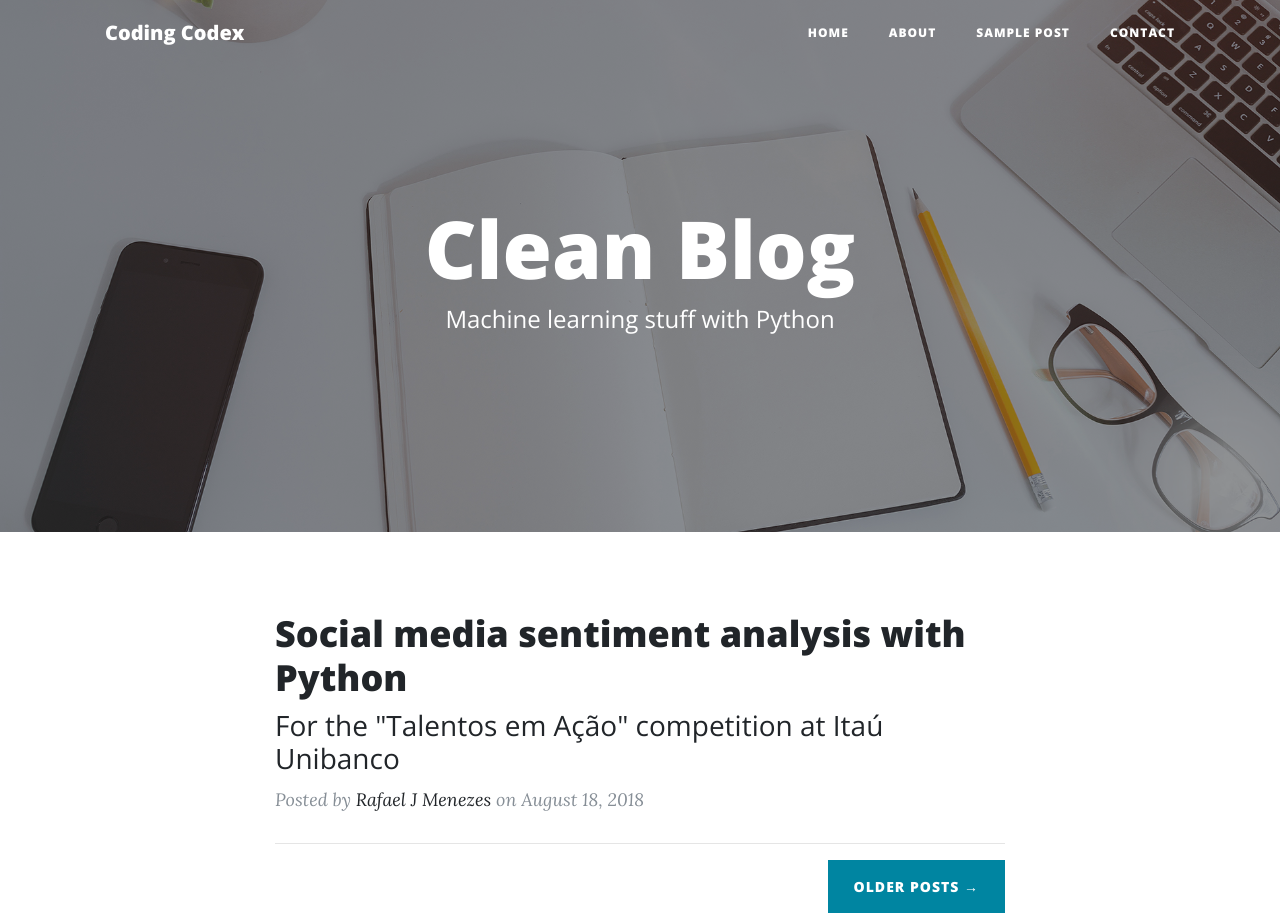
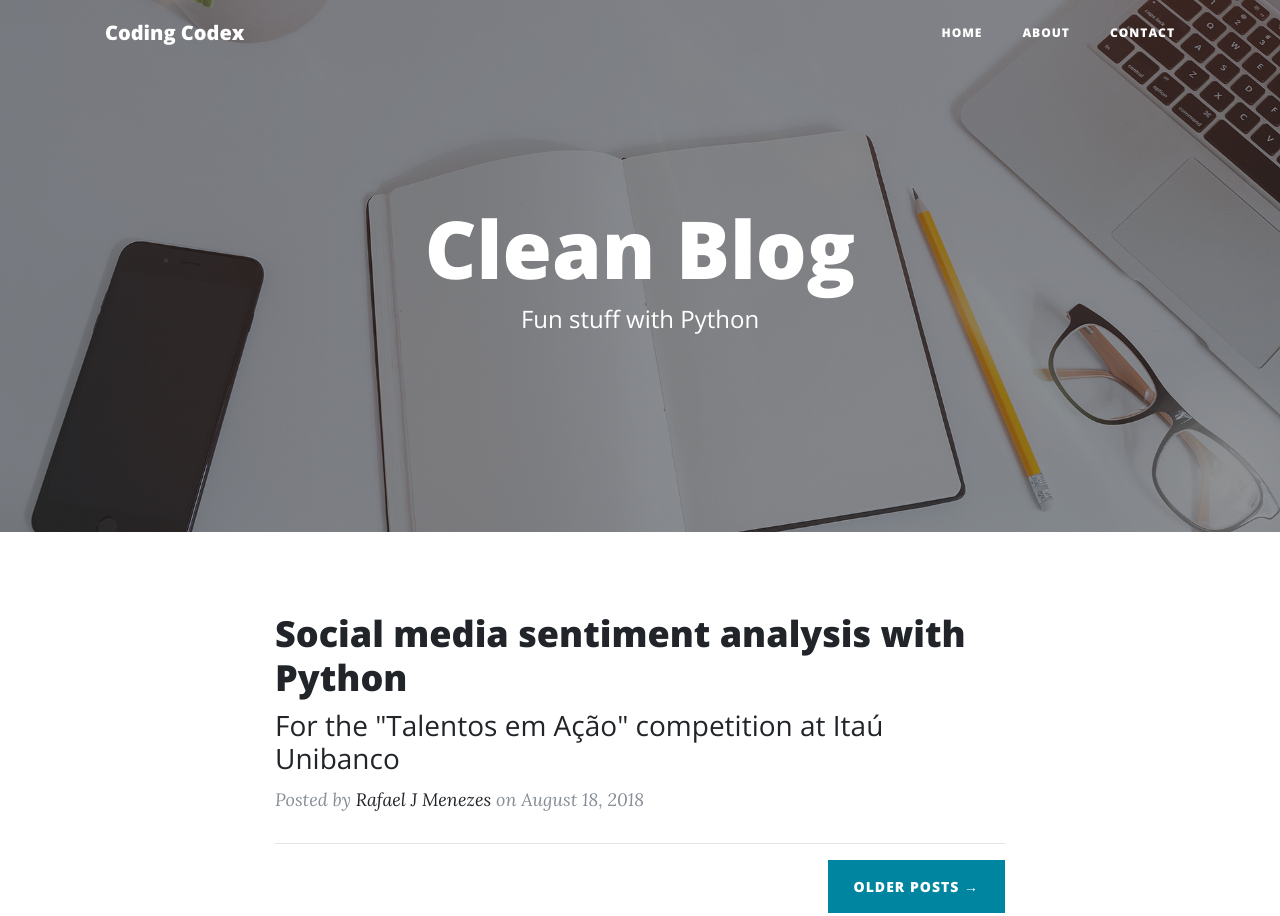
Before and after one commit to RafaMenezes/RafaMenezes.github.io, a website: page index.html in a window 1280 px wide. Shown: the top 916 px of the page. Drawn offline with nearby package versions, Linux system fonts and the light colour scheme.

Commit message:
Update index.html

```diff
--- a/index.html
+++ b/index.html
@@ -8,7 +8,7 @@
     <meta name="description" content="">
     <meta name="author" content="">
 
-    <title>Clean Blog - Start Bootstrap Theme</title>
+    <title>Coding Codex - Fun stuff with Python</title>
 
     <!-- Bootstrap core CSS -->
     <link href="vendor/bootstrap/css/bootstrap.min.css" rel="stylesheet">
@@ -42,9 +42,6 @@
               <a class="nav-link" href="about.html">About</a>
             </li>
             <li class="nav-item">
-              <a class="nav-link" href="post.html">Sample Post</a>
-            </li>
-            <li class="nav-item">
               <a class="nav-link" href="contact.html">Contact</a>
             </li>
           </ul>
@@ -60,7 +57,7 @@
           <div class="col-lg-8 col-md-10 mx-auto">
             <div class="site-heading">
               <h1>Clean Blog</h1>
-              <span class="subheading">Machine learning stuff with Python</span>
+              <span class="subheading">Fun stuff with Python</span>
             </div>
           </div>
         </div>
```
